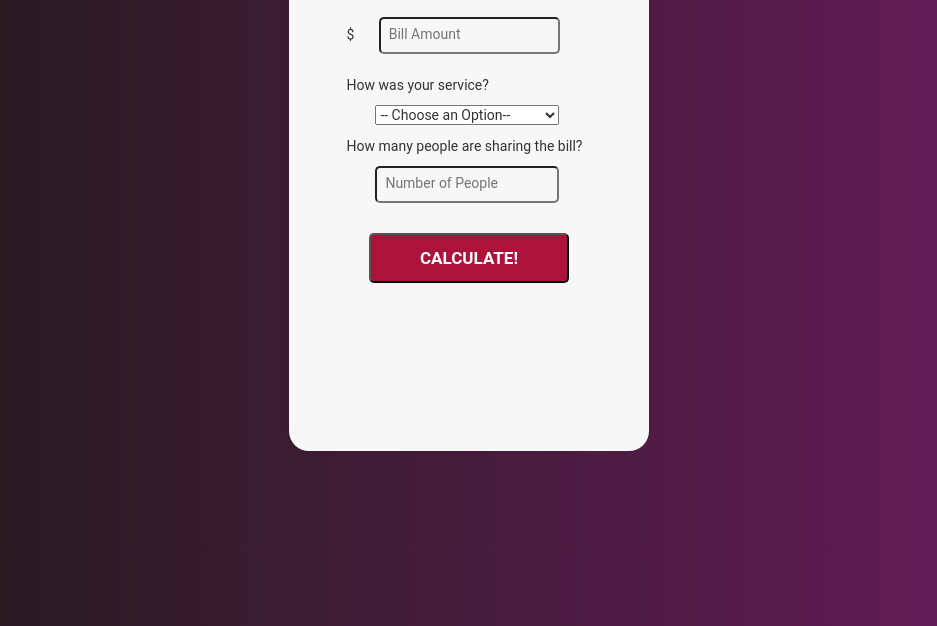
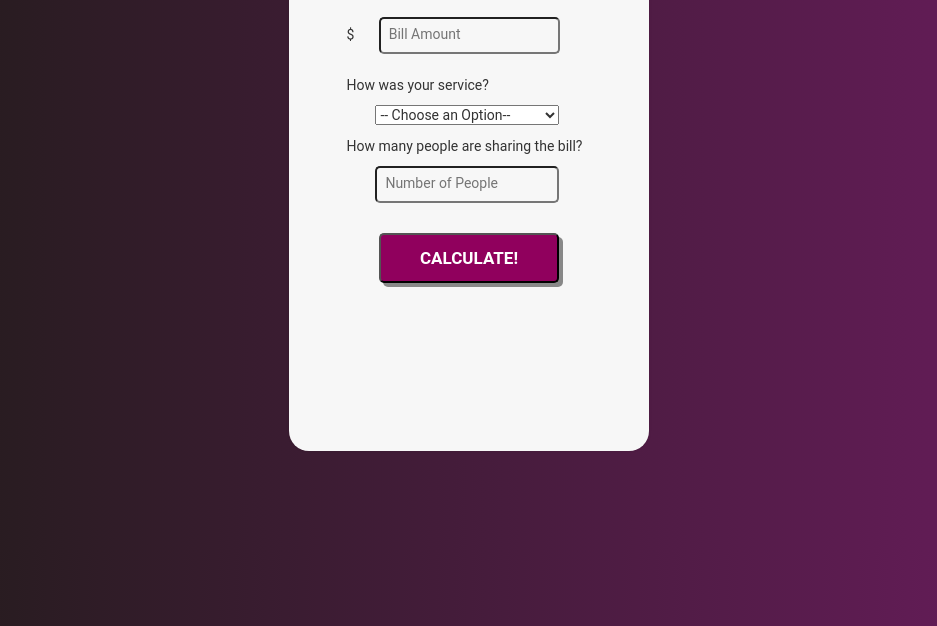
Before and after one commit to sanazjamloo/tip-calculator, a plain HTML site: page index.html in a window 1280 px wide. Shown: the part 174-800 px from the top of the page, without its empty margins (171-1108 px from the left). Drawn offline with nearby package versions, Linux system fonts and the light colour scheme.

Commit message:
edit css

```diff
--- a/style.css
+++ b/style.css
@@ -45,8 +45,7 @@ input {
 }
 
 #bill {
-  font-size: 14px;
-  /*color: #2980b9;*/
+  font-size: 1em;
   color: #red;
   background-color: #f7f7f7;
   width: 60%;
@@ -64,7 +63,6 @@ input {
   width: 51%;
   padding: 5px 5px 8px 8px;
   margin-left: 24%;
-  color: #red;
   background-color: #f7f7f7;
   font-size: 14px;
   border-radius: 5px;
@@ -85,12 +83,16 @@ button {
   font-weight: bold;
   display: block;
   margin: 30px auto;
-  background: #AD133A;
+  background: #90005d;
   border-radius: 5px;
-  width: 200px;
+  width: 50%;
   height: 50px;
   font-size: 17px;
   color: white;
+  box-shadow: gray;
+  box-shadow: black;
+  text-shadow: cyan;
+  box-shadow: 4px 4px #888888;
 }
 
 button:hover {
```
